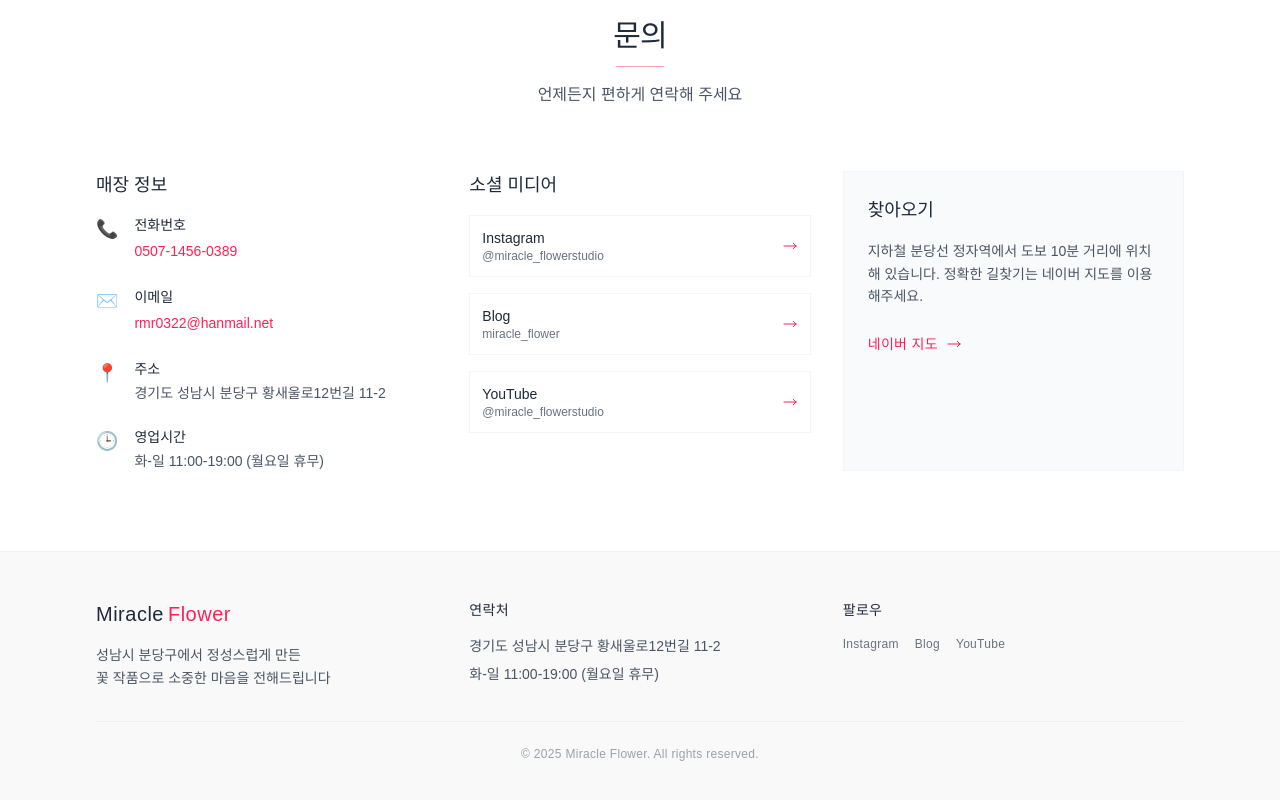
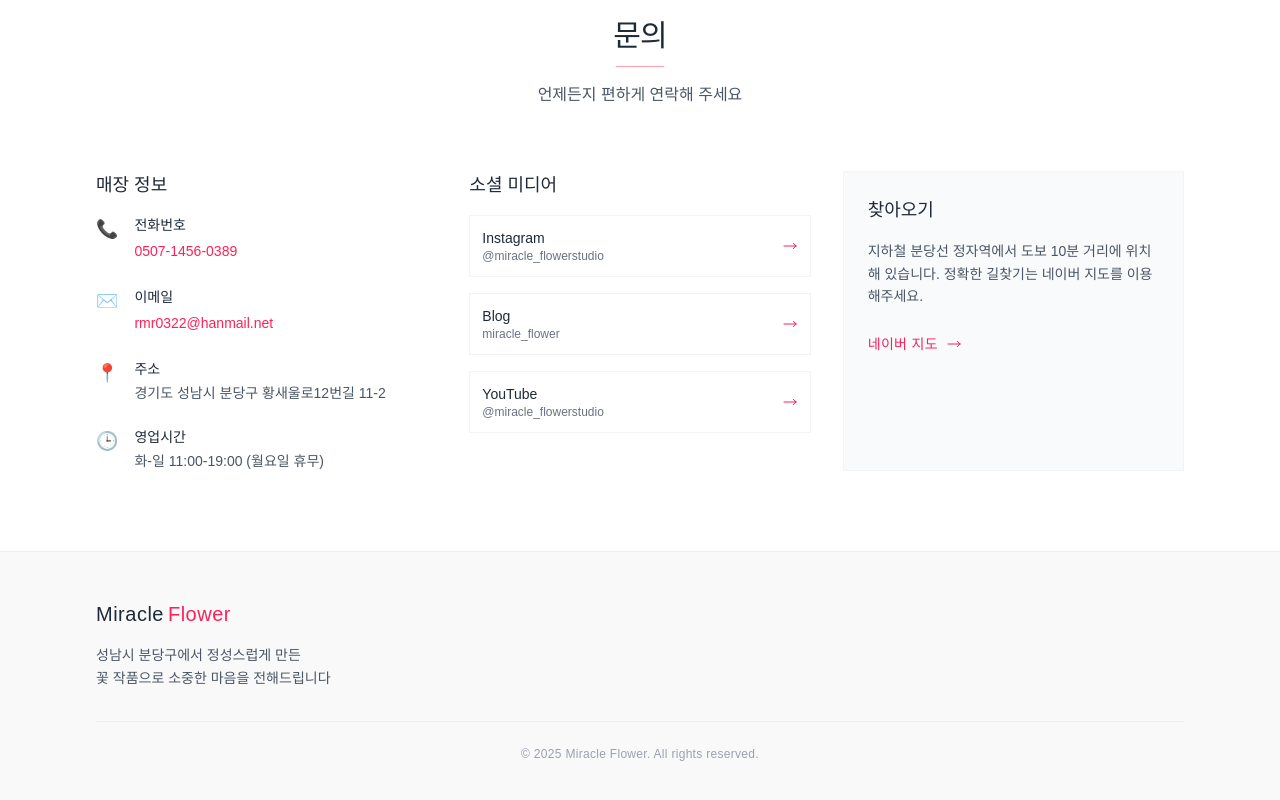
Before and after one commit to apple77y/miracle, a Next.js app: page / in a window 1280 px wide. Shown: the part 3189-3989 px from the top of the page. Built offline with nearby package versions, Linux system fonts and the light colour scheme.

Commit message:
Remove conatract & social area

```diff
--- a/src/components/Footer.tsx
+++ b/src/components/Footer.tsx
@@ -16,37 +16,6 @@ export default function Footer() {
               꽃 작품으로 소중한 마음을 전해드립니다
             </p>
           </div>
-
-          {/* Contact */}
-          <div>
-            <h6 className="text-sm font-medium text-gray-800 mb-4 tracking-wide">연락처</h6>
-            <div className="space-y-2 text-sm text-gray-600 font-light">
-              <p>경기도 성남시 분당구 황새울로12번길 11-2</p>
-              <p>화-일 11:00-19:00 (월요일 휴무)</p>
-            </div>
-          </div>
-
-          {/* Social */}
-          <div>
-            <h6 className="text-sm font-medium text-gray-800 mb-4 tracking-wide">팔로우</h6>
-            <div className="flex space-x-4">
-              <a href="https://www.instagram.com/miracle_flowerstudio/"
-                 target="_blank" rel="noopener noreferrer"
-                 className="text-xs text-gray-500 hover:text-rose-500 transition-colors tracking-wide">
-                Instagram
-              </a>
-              <a href="https://blog.naver.com/miracle_flower"
-                 target="_blank" rel="noopener noreferrer"
-                 className="text-xs text-gray-500 hover:text-rose-500 transition-colors tracking-wide">
-                Blog
-              </a>
-              <a href="https://www.youtube.com/@miracle_flowerstudio"
-                 target="_blank" rel="noopener noreferrer"
-                 className="text-xs text-gray-500 hover:text-rose-500 transition-colors tracking-wide">
-                YouTube
-              </a>
-            </div>
-          </div>
         </div>
 
         <div className="mt-8 pt-6 border-t border-gray-200/50">
```
